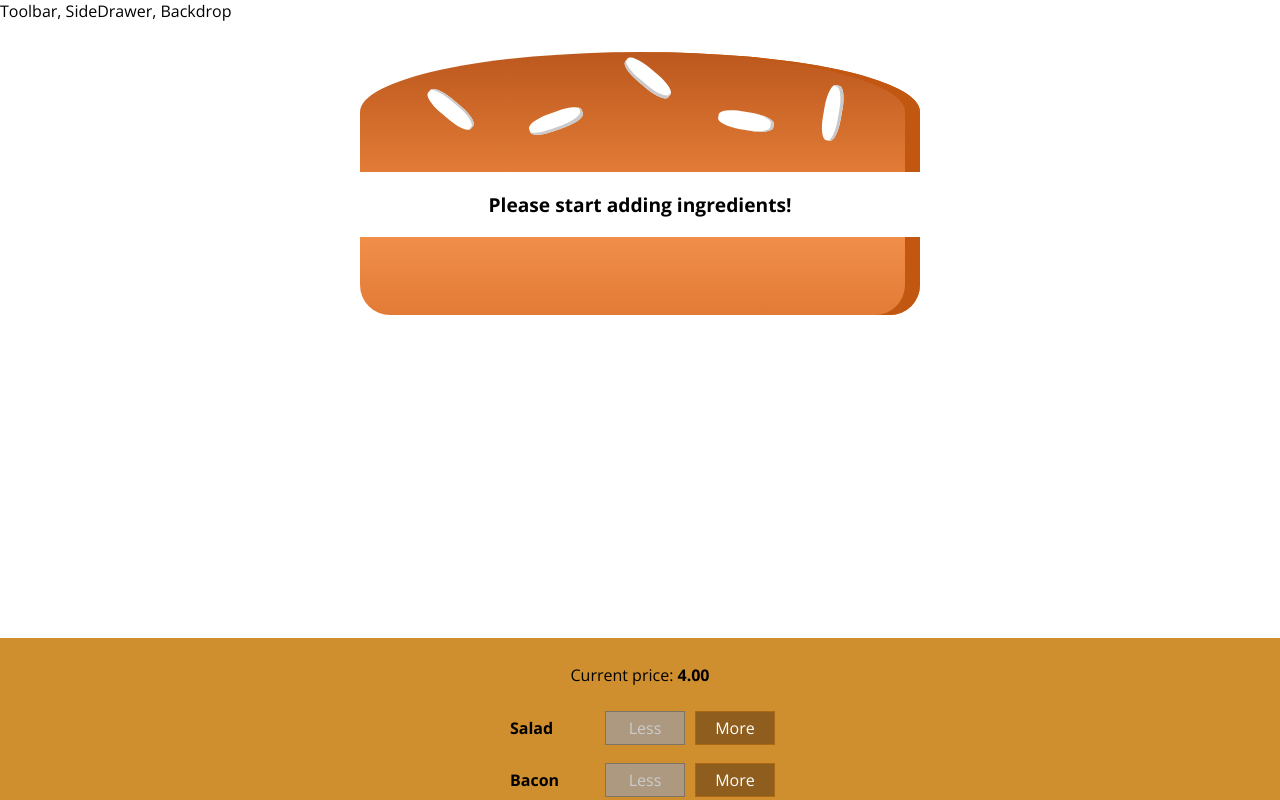
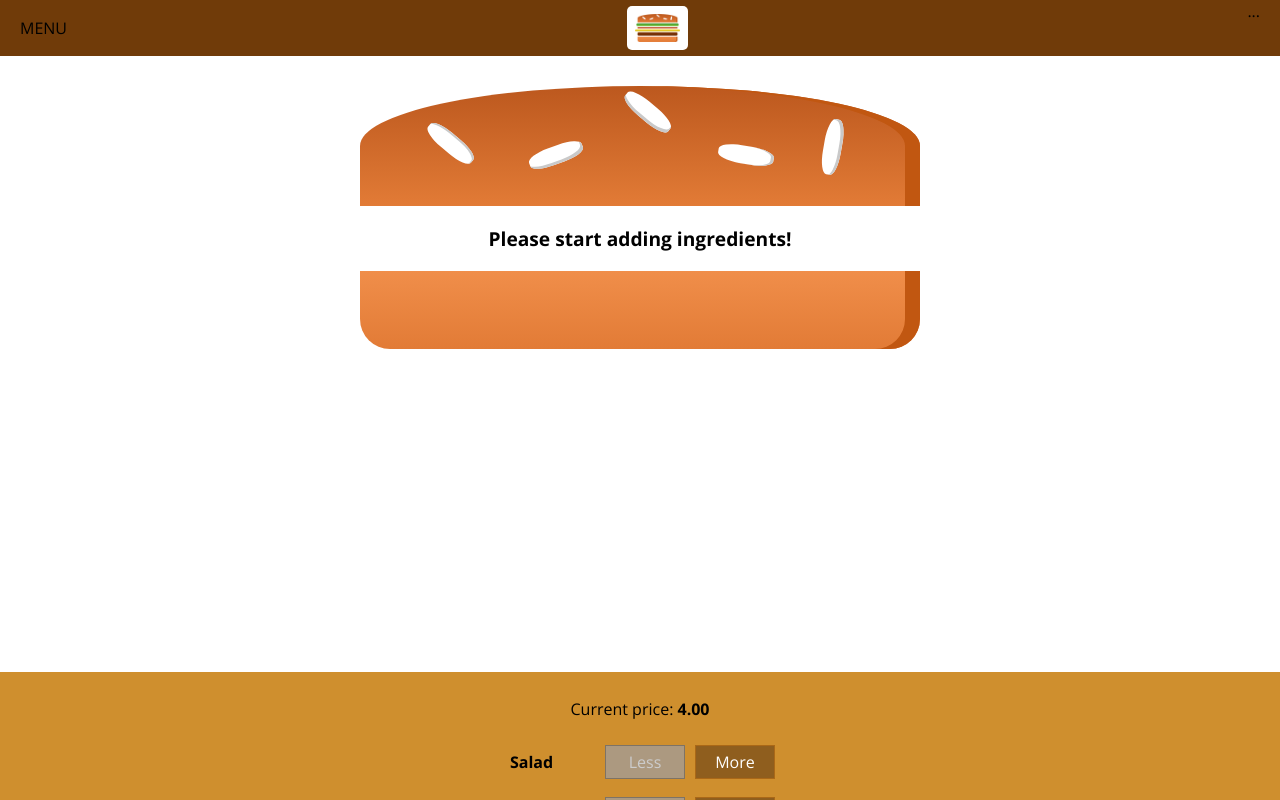
Before and after one commit to HoangNguyen-CA-old/burger-builder-app, a React (Create React App) app: page / in a window 1280 px wide. Shown: the top 800 px of the page. Built offline with nearby package versions, Linux system fonts and the light colour scheme.

Commit message:
finished burger-ordering features, finished toolbar & logo

```diff
--- a/src/components/Burger/OrderSummary/OrderSummary.js
+++ b/src/components/Burger/OrderSummary/OrderSummary.js
@@ -1,5 +1,5 @@
 import React from 'react';
-
+import Button from '../../UI/Button/Button';
 const OrderSummary = (props) => {
   const ingredientSummary = Object.keys(props.ingredients).map((igKey) => {
     return (
@@ -15,6 +15,16 @@
       <h3>Your Order</h3>
       <p>A delicious burger with the following ingredients:</p>
       <ul>{ingredientSummary}</ul>
+      <p>
+        <strong>Total Price: ${props.price}</strong>
+      </p>
+      <p>Continue to Checkout?</p>
+      <Button btnType='Danger' clicked={props.purchaseCancelled}>
+        CANCEL
+      </Button>
+      <Button btnType='Success' clicked={props.purchaseContinue}>
+        CONTINUE
+      </Button>
     </>
   );
 };
--- a/src/components/Layout/Layout.js
+++ b/src/components/Layout/Layout.js
@@ -1,10 +1,11 @@
 import React from 'react';
 import classes from './Layout.module.css';
+import Toolbar from '../Navigation/Toolbar/Toolbar';
 
 const Layout = (props) => {
   return (
     <>
-      <div>Toolbar, SideDrawer, Backdrop</div>
+      <Toolbar />
       <main className={classes.content}>{props.children}</main>
     </>
   );
--- a/src/components/Layout/Layout.module.css
+++ b/src/components/Layout/Layout.module.css
@@ -1,3 +1,3 @@
 .content {
-  margin-top: 16px;
+  margin-top: 72px;
 }
--- /dev/null
+++ b/src/components/Logo/Logo.js
@@ -0,0 +1,14 @@
+import React from 'react';
+import burgerLogo from '../../assets/images/burger-logo.png';
+
+import styles from './Logo.module.css';
+
+const Logo = (props) => {
+  return (
+    <div className={styles.logo}>
+      <img src={burgerLogo} alt='LOGO' />
+    </div>
+  );
+};
+
+export default Logo;
--- /dev/null
+++ b/src/components/Logo/Logo.module.css
@@ -0,0 +1,12 @@
+.logo {
+  background-color: white;
+  padding: 8px;
+  height: 80%;
+  box-sizing: border-box;
+  border-radius: 5px;
+}
+
+.logo img {
+  height: 100%;
+  width: auto;
+}
--- /dev/null
+++ b/src/components/Navigation/Toolbar/Toolbar.js
@@ -0,0 +1,15 @@
+import React from 'react';
+import Logo from '../../Logo/Logo';
+
+import styles from './Toolbar.module.css';
+const Toolbar = (props) => {
+  return (
+    <header className={styles.toolbar}>
+      <div>MENU</div>
+      <Logo />
+      <nav>...</nav>
+    </header>
+  );
+};
+
+export default Toolbar;
--- /dev/null
+++ b/src/components/Navigation/Toolbar/Toolbar.module.css
@@ -0,0 +1,18 @@
+.toolbar {
+  height: 56px;
+  width: 100%;
+  position: fixed;
+  top: 0;
+  left: 0;
+  background-color: #703b09;
+  display: flex;
+  justify-content: space-between;
+  align-items: center;
+  padding: 0 20px;
+  box-sizing: border-box;
+  z-index: 90;
+}
+
+.toolbar nav {
+  height: 100%;
+}
--- /dev/null
+++ b/src/components/UI/Button/Button.js
@@ -0,0 +1,15 @@
+import React from 'react';
+
+import styles from './Button.module.css';
+const Button = (props) => {
+  return (
+    <button
+      className={[styles.Button, styles[props.btnType]].join(' ')}
+      onClick={props.clicked}
+    >
+      {props.children}
+    </button>
+  );
+};
+
+export default Button;
--- /dev/null
+++ b/src/components/UI/Button/Button.module.css
@@ -0,0 +1,24 @@
+.Button {
+  background-color: transparent;
+  border: none;
+  color: white;
+  outline: none;
+  cursor: pointer;
+  font: inherit;
+  padding: 10px;
+  margin: 10px;
+  font-weight: bold;
+}
+
+.Button:first-of-type {
+  margin-left: 0;
+  padding-left: 0;
+}
+
+.Success {
+  color: #5c9210;
+}
+
+.Danger {
+  color: #944317;
+}
--- a/src/containers/BurgerBuilder/BurgerBuilder.js
+++ b/src/containers/BurgerBuilder/BurgerBuilder.js
@@ -65,6 +65,10 @@
     this.setState({ purchasing: false });
   };
 
+  purchaseContinueHandler = () => {
+    alert('You continue!');
+  };
+
   render() {
     const disabledInfo = {
       ...this.state.ingredients,
@@ -78,7 +82,12 @@
           show={this.state.purchasing}
           modalClosed={this.purchaseCancelHandler}
         >
-          <OrderSummary ingredients={this.state.ingredients}></OrderSummary>
+          <OrderSummary
+            ingredients={this.state.ingredients}
+            purchaseCancelled={this.purchaseCancelHandler}
+            purchaseContinue={this.purchaseContinueHandler}
+            price={this.state.totalPrice.toFixed(2)}
+          ></OrderSummary>
         </Modal>
         <Burger ingredients={this.state.ingredients} />
         <BuildControls
```
Also changed, not shown: src/assets/images/burger-logo.png (added).
